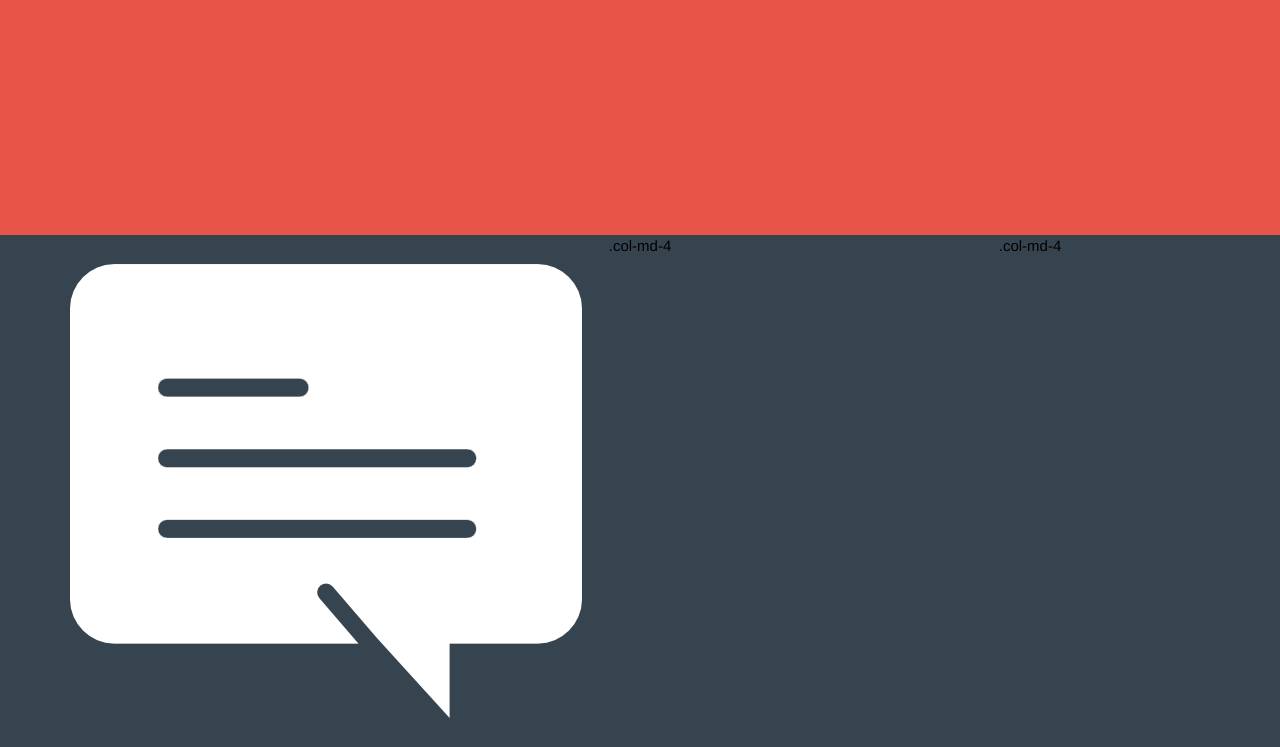
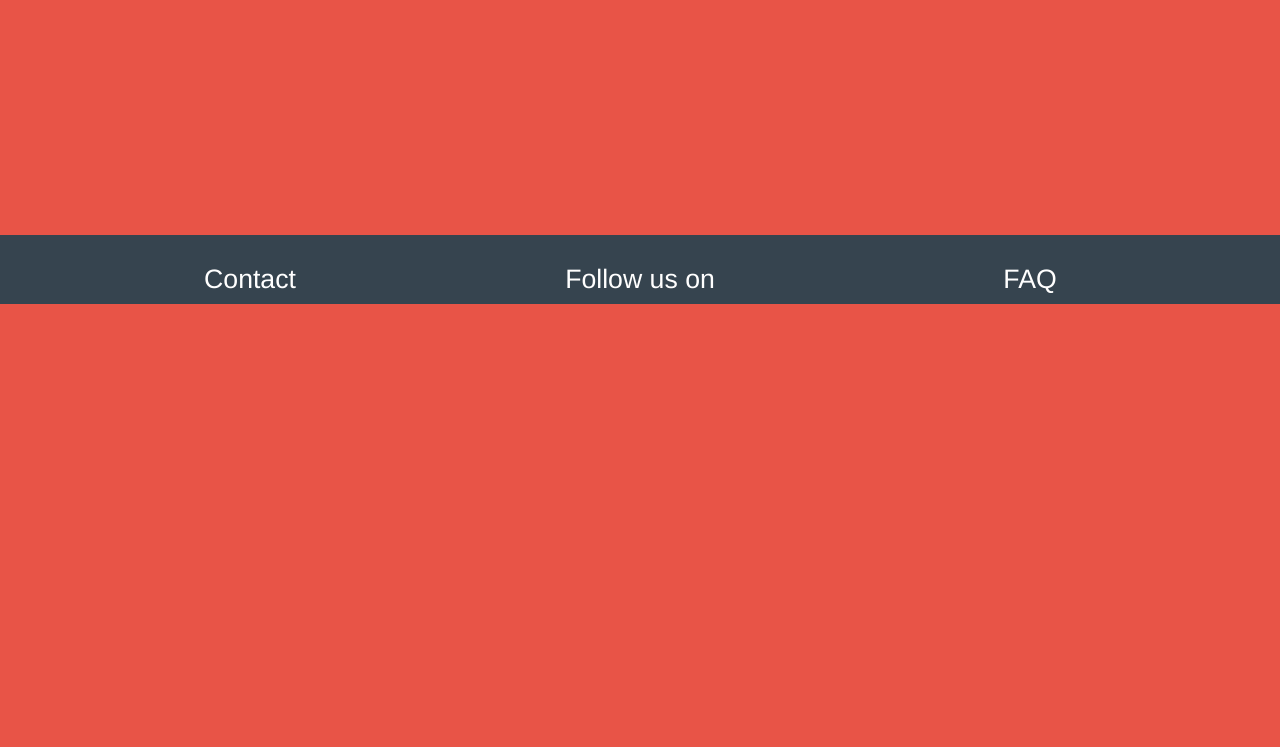
Before and after one commit to iindigoo/lucky4new, a PHP site: page / in a window 1280 px wide. Shown: the part 1367-2114 px from the top of the page. After the commit the page ends 1671 px from the top, so only its background shows below. Run offline with PHP 8.4, Linux system fonts and the light colour scheme.

Commit message:
V0.3
Footer update

```diff
--- a/common/footer.php
+++ b/common/footer.php
@@ -1,9 +1,17 @@
 <footer>
+<div class="footer"></div>
 	<div class="box">
 		<div class="row">
-  <div class="col-md-4"><img src="dist/img/icons/png/chat.png" alt=""></div>
-  <div class="col-md-4">.col-md-4</div>
-  <div class="col-md-4">.col-md-4</div>
+		  	<div class="col-md-4 col-md-4-footer">
+		  	<h2>Contact</h2>
+
+		  	</div>
+		  	<div class="col-md-4 col-md-4-footer">
+		  	<h2>Follow us on</h2>
+		  	</div>
+		  	<div class="col-md-4 col-md-4-footer">
+		  	<h2>FAQ</h2>
+		  	</div>
 		</div>
 	</div>
 
--- a/dist/css/style.css
+++ b/dist/css/style.css
@@ -87,7 +87,7 @@ header {
 }
 .content-info-line {
 	background-color: #d04b40;
-	height: 250px;
+	min-height: 250px;
 }
 .content-info {
 	color: white;
@@ -158,25 +158,21 @@ header {
 footer {
 	background-color: #36444F;
 }
-.footer {
-	color: #1abc9c;
-	font-weight: 1900;
-}
 .col-md-4 {
 	text-align: center;
+	color: white;
 }
-.footer-banner {
-	background-color: #36444F;
-	min-height: 200px;
+.col-md-4 h2{
+	font-size: 20pt;
+	padding-top: 10px;
 }
-.footer-banner ul li {
-	border-top: 1px solid #768BAA;
-}
-.footer-banner a {
-	text-decoration: none;
-}
-.footer img {
+.col-md-4-footer img {
+	margin-left: auto;
+	margin-right: auto;
+	margin-top: 50px;
 	color: green;
+	width: 100px;
+	height: 100px;
 }
 
 /* End Footer */
```
